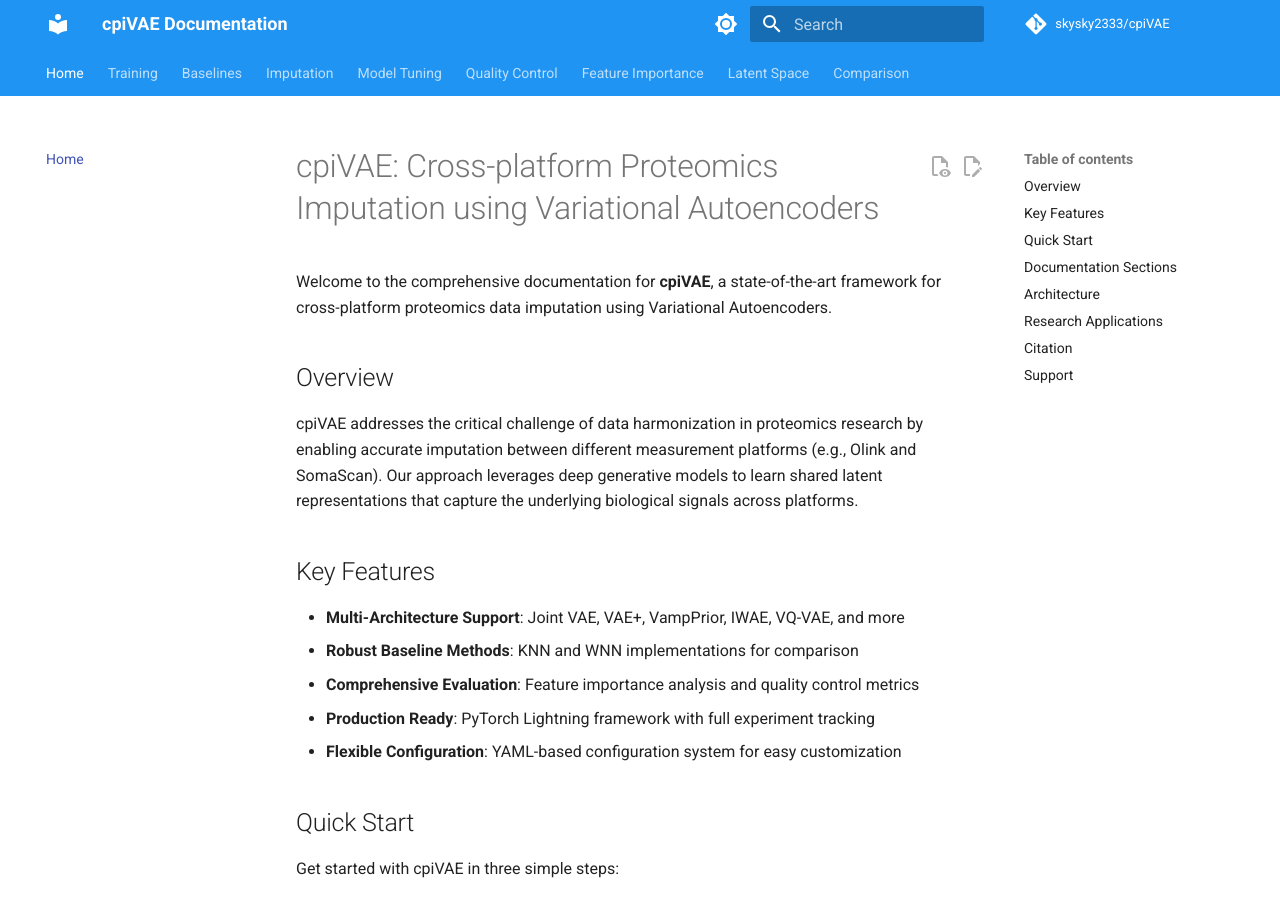
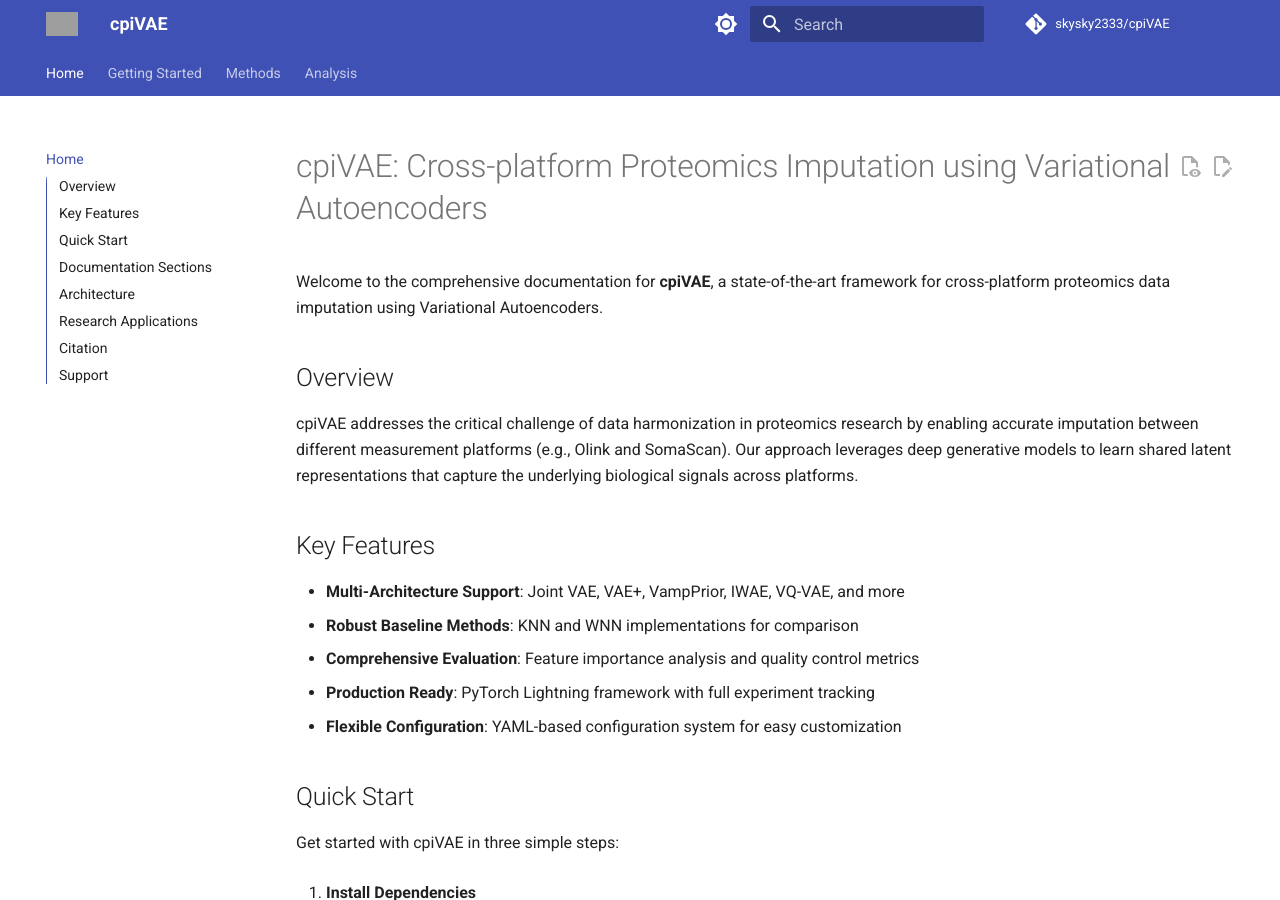
Before and after one commit to skysky2333/cpiVAE, an MkDocs documentation site: the page built from docs/index.md, in a window 1280 px wide and 900 px high. Built offline with MkDocs 1.6.1 and Material for MkDocs 9.7.7, drawn with Linux system fonts in a browser that asks for light colours; comment, search, counter and statistics services are not loaded; the version menu is left out; some of the changed text lies outside the part shown; grey boxes are pictures that could not be loaded.

Commit message:
Update mkdocs configuration: change site name, enhance theme with logo and favicon, adjust color palette, add new markdown extensions, and reorganize navigation structure for improved clarity.

```diff
--- a/mkdocs.yml
+++ b/mkdocs.yml
@@ -1,4 +1,4 @@
-site_name: cpiVAE Documentation
+site_name: cpiVAE
 site_description: Cross-platform Proteomics Imputation using Variational Autoencoders
 site_author: Sky
 site_url: https://skysky2333.github.io/cpiVAE/
@@ -6,20 +6,24 @@ repo_url: https://github.com/skysky2333/cpiVAE
 repo_name: skysky2333/cpiVAE
 edit_uri: edit/main/docs/
 
+copyright: Copyright &copy; 2024 Sky - cpiVAE Project
+
 theme:
   name: material
+  logo: https://cdn-icons-png.flaticon.com/512/2103/2103633.png
+  favicon: https://cdn-icons-png.flaticon.com/512/2103/2103633.png
   palette:
     # Palette toggle for light mode
-    - scheme: readthedocs
-      primary: blue
-      accent: light blue
+    - scheme: default
+      primary: indigo
+      accent: cyan
       toggle:
         icon: material/brightness-7
         name: Switch to dark mode
     # Palette toggle for dark mode
     - scheme: slate
-      primary: blue
-      accent: light blue
+      primary: indigo
+      accent: cyan
       toggle:
         icon: material/brightness-4
         name: Switch to light mode
@@ -29,14 +33,24 @@ theme:
     - navigation.expand
     - navigation.path
     - navigation.top
+    - navigation.instant
+    - navigation.tracking
     - search.highlight
     - search.share
+    - search.suggest
     - content.action.edit
     - content.action.view
     - content.code.copy
+    - content.code.annotate
+    - content.tabs.link
+    - toc.follow
+    - toc.integrate
 
 plugins:
-  - search
+  - search:
+      lang: en
+  - minify:
+      minify_html: true
 
 markdown_extensions:
   - pymdownx.highlight:
@@ -45,7 +59,11 @@ markdown_extensions:
       pygments_lang_class: true
   - pymdownx.inlinehilite
   - pymdownx.snippets
-  - pymdownx.superfences
+  - pymdownx.superfences:
+      custom_fences:
+        - name: mermaid
+          class: mermaid
+          format: !!python/name:pymdownx.superfences.fence_code_format
   - admonition
   - pymdownx.details
   - pymdownx.tabbed:
@@ -53,14 +71,41 @@ markdown_extensions:
   - attr_list
   - md_in_html
   - tables
+  - footnotes
+  - pymdownx.critic
+  - pymdownx.caret
+  - pymdownx.keys
+  - pymdownx.mark
+  - pymdownx.tilde
+  - pymdownx.emoji:
+      emoji_index: !!python/name:material.extensions.emoji.twemoji
+      emoji_generator: !!python/name:material.extensions.emoji.to_svg
+  - def_list
+  - pymdownx.tasklist:
+      custom_checkbox: true
+
+extra:
+  social:
+    - icon: fontawesome/brands/github
+      link: https://github.com/skysky2333/cpiVAE
+    - icon: fontawesome/solid/paper-plane
+      link: mailto:your-email@example.com
+  analytics:
+    provider: google
+    property: !ENV GOOGLE_ANALYTICS_KEY
+  version:
+    provider: mike
 
 nav:
   - Home: index.md
-  - Training: train.md
-  - Baselines: baselines.md
-  - Imputation: impute.md
-  - Model Tuning: tune.md
-  - Quality Control: quality_control.md
-  - Feature Importance: feature_importance.md
-  - Latent Space: latent_space.md
-  - Comparison: comparison.md
+  - Getting Started:
+    - Training: train.md
+    - Imputation: impute.md
+    - Model Tuning: tune.md
+  - Methods:
+    - Baselines: baselines.md
+    - Comparison: comparison.md
+  - Analysis:
+    - Quality Control: quality_control.md
+    - Feature Importance: feature_importance.md
+    - Latent Space: latent_space.md
```
